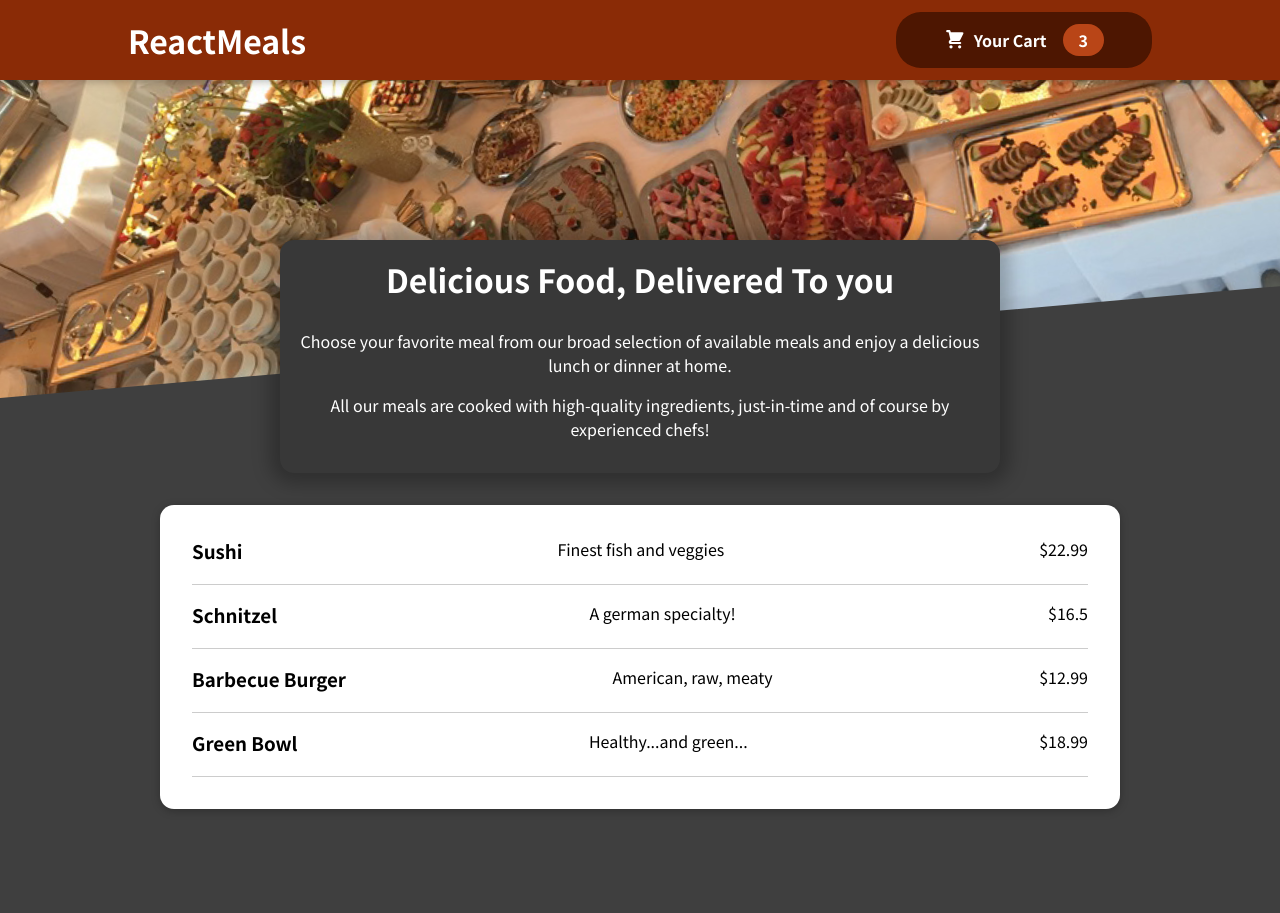
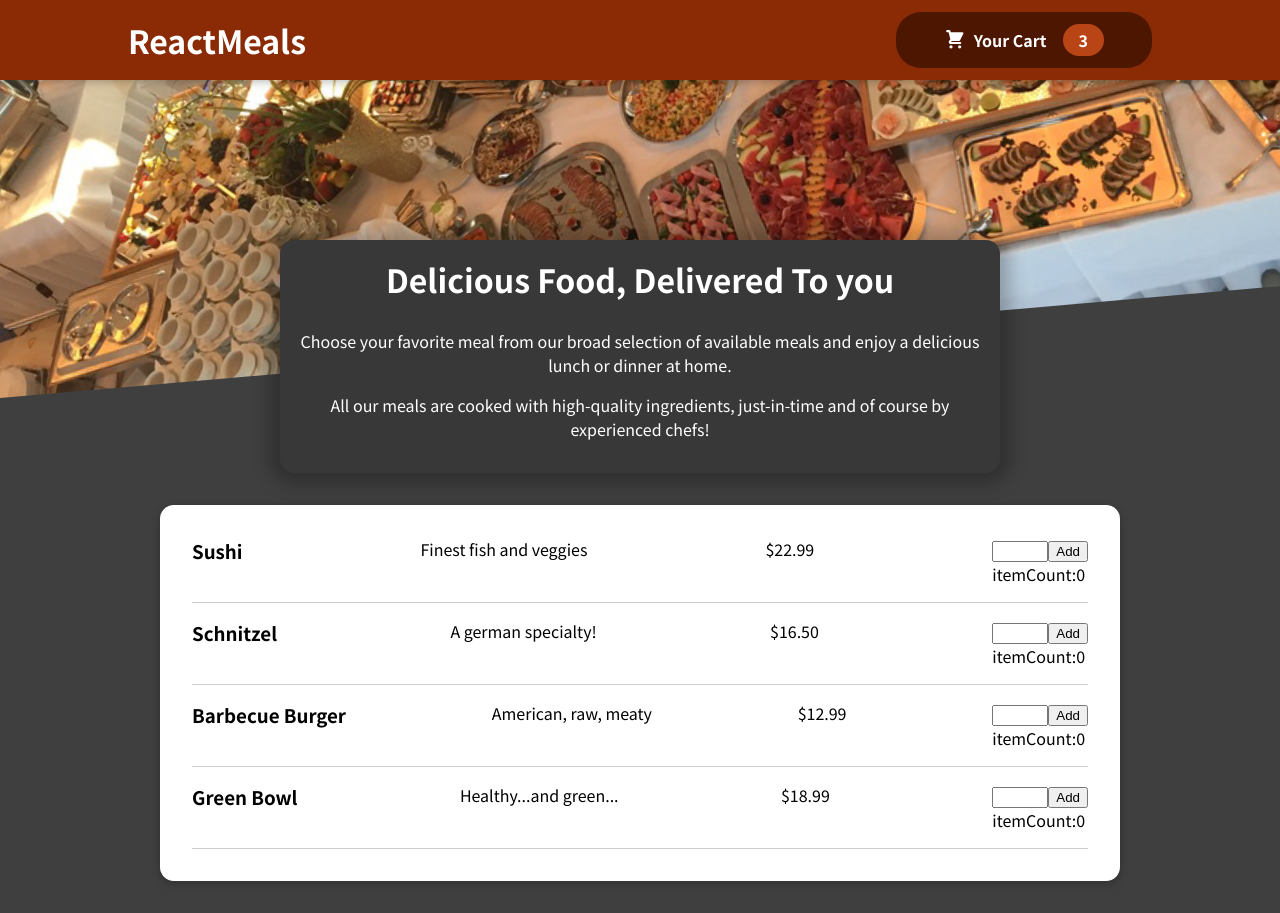
Before and after one commit to jingxia1219/react-food-app, a React (Create React App) app: page / in a window 1280 px wide. Before the commit the page ends 841 px from the top, so only its background shows below. Built offline with nearby package versions, Linux system fonts and the light colour scheme.

Commit message:
I made a form input and button that could update the number for each meal item

```diff
--- a/src/components/Meals/MealItem.js
+++ b/src/components/Meals/MealItem.js
@@ -1,7 +1,9 @@
 import classes from './MealItem.module.css'
+import MealItemForm from './MealItemForm';
 
 function MealItem(props) {
-    const price = `$${props.price}`
+    const price = `$${props.price.toFixed(2)}`
+
     return (
         <li className={classes.meal}>
             <div>
@@ -11,6 +13,7 @@ function MealItem(props) {
             </div>
             <div>{props.description}</div>
             <div>{price}</div>
+            <div> <MealItemForm/> </div>
         </li>
     )
 }
--- /dev/null
+++ b/src/components/Meals/MealItemForm.js
@@ -0,0 +1,24 @@
+ import {useState, useRef, Fragment} from 'react';
+
+ function MealItemForm() {
+     let itemCount;
+     const inputRef = useRef(null);
+     const [itemInput,setItemInput] = useState(0);
+    function submitHandler(event) {
+        event.preventDefault();
+        console.log(inputRef.current.value);
+        setItemInput(inputRef.current.value)
+
+    }
+    return(
+        <Fragment>
+        <form onSubmit={submitHandler}>
+            <input type='number' min='0' max='99' ref={inputRef}>{itemCount}</input>
+            <button type='submit'>Add</button>
+        </form>
+        <div>{`itemCount:${itemInput}`}</div>
+        </Fragment>
+    )
+ }
+
+ export default MealItemForm;
```
Also changed, not shown: 1 other file (tests, documents, lock files or other folders).
